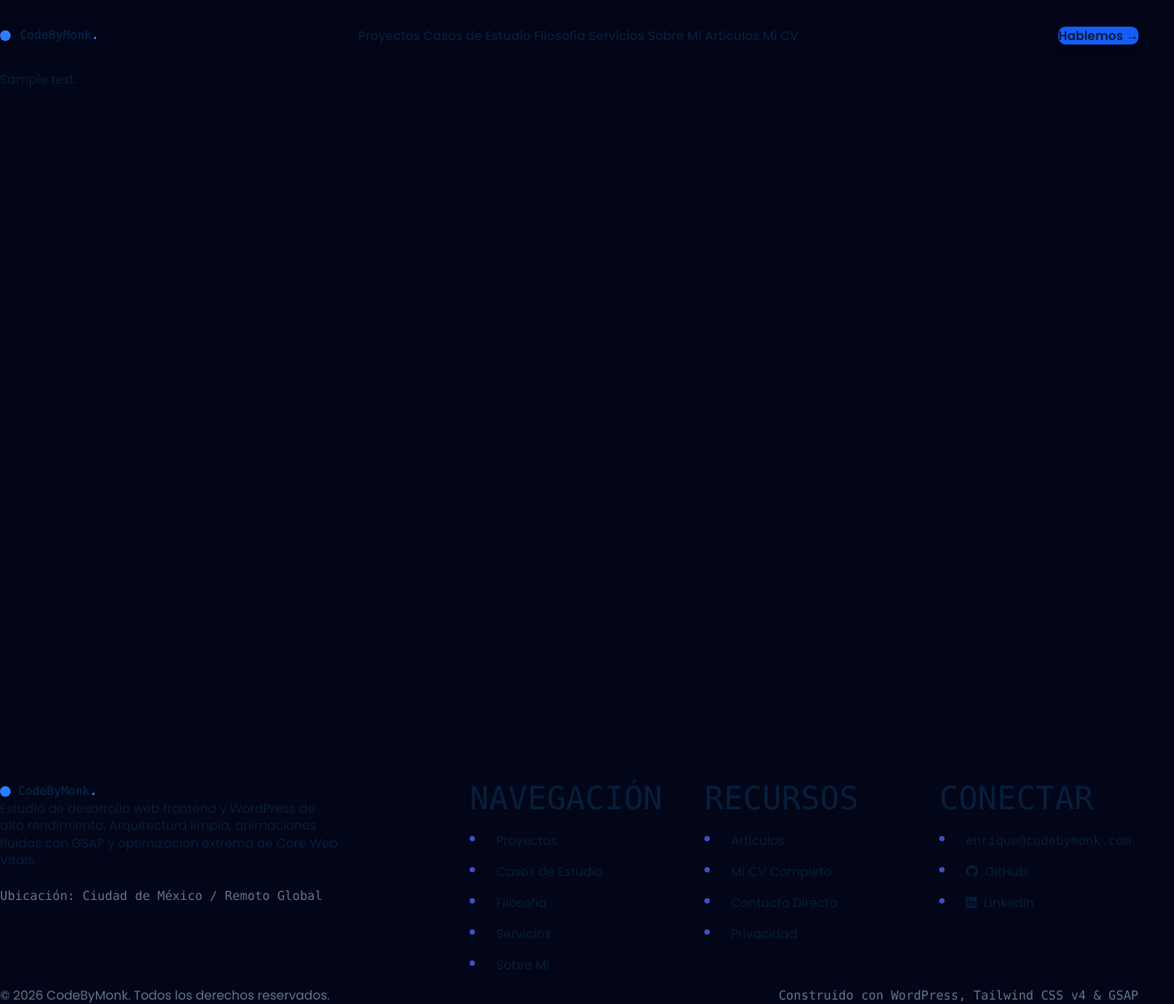
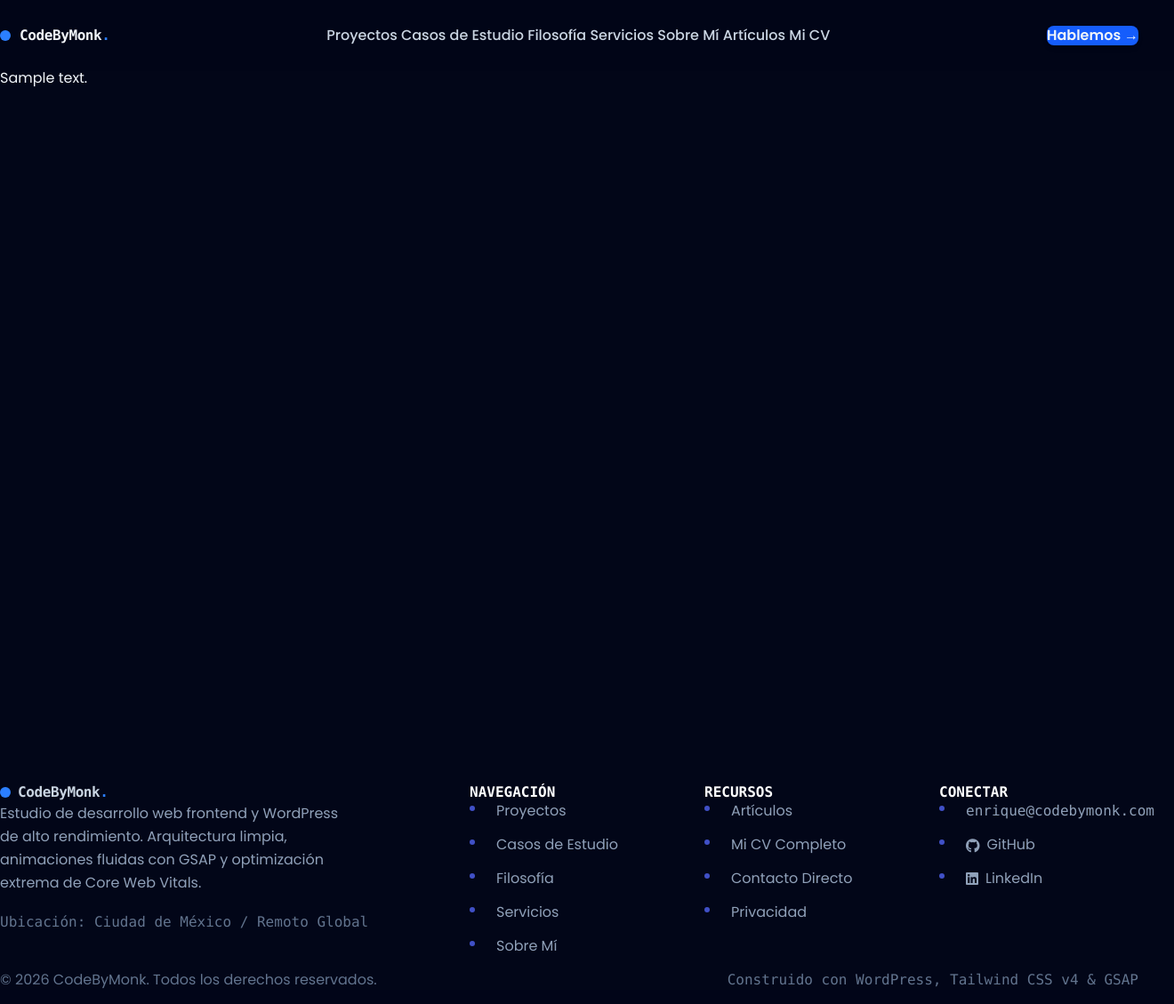
Before and after one commit to Aencor/codebymonk-wp, a WordPress theme: template wp-content/themes/codebymonk/page.php in a window 1320 px wide. Shown: the whole page at 89% size. Run offline with PHP 8.4 and a stand-in for WordPress, Linux system fonts and the light colour scheme; the site name, menu and one post (Sample post) are stand-ins, and other content is empty; some libraries are stand-ins or nearby versions.

Commit message:
fix: eliminar sobrescrituras de color heredadas de SCSS que opacaban la tipografia
- Limpiar _typography.scss para que a, p y h1..h6 hereden colores y tamaños sin !important
- Eliminar regla color: $body-color !important de _hero.scss y _backgrounds.scss
- Recompilar assets de produccion con Tailwind v4 permitiendo el contraste blanco/slate sobre fondo oscuro

```diff
--- a/wp-content/themes/codebymonk/assets/scss/blocks/_hero.scss
+++ b/wp-content/themes/codebymonk/assets/scss/blocks/_hero.scss
@@ -1,28 +1,17 @@
-.hero-block{
+.hero-block {
   position: relative;
-  .circle-mask{
-    width: 100%;
-    height: 100%;
-    top: 0;
-    left: 0;
-    position: absolute;
-    background: linear-gradient(54deg, rgba(255,255,255,1) 40%, transparent 100%);
-  }
-  .hero-title{
-    color: $body-color !important;
-  }
 
-  .hero-image{
+  .hero-image {
     top: 40%;
     right: 25%;
   }
 
-  .hero-text{
+  .hero-text {
     position: relative;
     z-index: 10;
-    .h-content{
+    .h-content {
       @include make-lead;
-      p{
+      p {
         @include make-lead;
       }
     }
--- a/wp-content/themes/codebymonk/assets/scss/main/_typography.scss
+++ b/wp-content/themes/codebymonk/assets/scss/main/_typography.scss
@@ -2,61 +2,38 @@
 @import url("https://fonts.googleapis.com/css2?family=Poppins:wght@100;200;300;400;500;600;700;800;900&display=swap");
 
 /*
- * Typography: Setting up global font-related properties for all the elements
+ * Typography: Reset to inherit colors and let Tailwind utility classes apply
 */
 
 a {
 	text-decoration: none;
-	color: $body-color !important;
+	color: inherit;
 	transition: .2s;
 	&:hover,
 	&:focus {
-		text-decoration: underline;
-		color: $primaryColor !important;
-	}
-
-	&:active {
-		color: $black !important;
+		text-decoration: none;
 	}
 }
 
 .dark-bg {
 	a {
 		text-decoration: none;
-		color: $white !important;
+		color: $white;
 		transition: .2s;
 		&:hover,
 		&:focus {
-			color: $secondaryColor !important;
+			color: $secondaryColor;
 			text-decoration: underline;
 		}
 
 		&:active {
-			color: $secondaryColor !important;
+			color: $secondaryColor;
 		}
 	}
 }
 
 body {
 	font-family: $font-family-body;
-	font-size: 12px !important;
-	@include media(tablet){
-		font-size: 14px !important;
-	}
-
-	@include media(desktop){
-		font-size: 14px !important;
-	}
-}
-p{
-	font-size: 12px !important;
-	@include media(tablet){
-		font-size: 14px !important;
-	}
-
-	@include media(desktop){
-		font-size: 14px !important;
-	}
 }
 
 b,
@@ -161,20 +137,7 @@ p.small {
 }
 
 p {
-	font-family: $font-family-body;
-	font-weight: $weight-normal;
-	font-size: 14px;
-	line-height: 20px;
-	color: $body-color;
-	margin-bottom: 20px;
-	@include media(tablet) {
-		font-size: 16px;
-		line-height: 24px;
-	}
-	@include media(desktop) {
-		font-size: 18px;
-		line-height: 140%;
-	}
+	margin-bottom: 1.25rem;
 }
 
 h1,
@@ -184,99 +147,6 @@ h4,
 h5,
 h6 {
 	letter-spacing: 0;
-	color: $body-color;
-	margin-bottom: 1.2rem !important;
-}
-
-h1 {
-	font-family: $font-family-body;
-	font-size: 28px !important;
-	line-height: 32px;
-	color: $body-color;
-	font-weight: 500 !important;
-	@include media(tablet) {
-		font-size: 50px !important;
-		line-height: 56px;
-	}
-	@include media(desktop) {
-		font-size: 60px !important;
-		line-height: 75px;
-	}
-}
-
-h2 {
-	font-size: 24px !important;
-	line-height: 28px;
-	color: $body-color;
-	font-weight: 500 !important;
-	@include media(tablet) {
-		font-size: 40px !important;
-		line-height: 48px;
-	}
-	@include media(desktop) {
-		font-size: 48px !important;
-		line-height: 52px;
-	}
-}
-
-h3 {
-	font-size: 22px !important;
-	line-height: 26px;
-	color: $body-color;
-	font-weight: 500 !important;
-	@include media(tablet) {
-		font-size: 30px !important;
-		line-height: 32px;
-	}
-	@include media(desktop) {
-		font-size: 36px !important;
-		line-height: 100%;
-	}
-}
-
-h4 {
-	font-size: 20px !important;
-	line-height: 24px;
-	color: $body-color;
-	font-weight: 500 !important;
-	@include media(tablet) {
-		font-size: 24px !important;
-		line-height: 28px;
-	}
-	@include media(desktop) {
-		font-size: 26px !important;
-		line-height: 120%;
-	}
-}
-
-h5 {
-	font-size: 18px !important;
-	line-height: 22px;
-	color: $body-color;
-	font-weight: 500 !important;
-	@include media(tablet) {
-		font-size: 18px !important;
-		line-height: 120%;
-	}
-	@include media(desktop) {
-		font-size: 20px !important;
-		line-height: 120%;
-	}
-}
-
-h6 {
-	font-size: 14px !important;
-	line-height: 18px;
-	color: $body-color;
-	font-weight: 500 !important;
-	@include media(tablet) {
-		font-size: 16px !important;
-		line-height: 20px;
-	}
-	@include media(desktop) {
-		font-size: 18px !important;
-		line-height: 120%;
-	}
 }
 
 ul {
--- a/wp-content/themes/codebymonk/assets/scss/utils/_backgrounds.scss
+++ b/wp-content/themes/codebymonk/assets/scss/utils/_backgrounds.scss
@@ -15,21 +15,15 @@
 
 .back-transparent{
   background-color: transparent;
-  h1,h2,h3,h4,h5,h6,p{
-    color: $body-color !important;
-  }
 }
 
 .back-white{
   background-color: $white;
-  h1,h2,h3,h4,h5,h6,p{
-    color: $body-color !important;
-  }
 }
 
 .back-dark{
   background-color: $primaryColor;
   h1,h2,h3,h4,h5,h6,p{
-    color: $white !important;
+    color: $white;
   }
 }
```
Also changed, not shown: other parts of wp-content/themes/codebymonk/assets/scss/main/_typography.scss (+24 -25 lines), wp-content/themes/codebymonk/assets/build/style.css, 1 other file.
